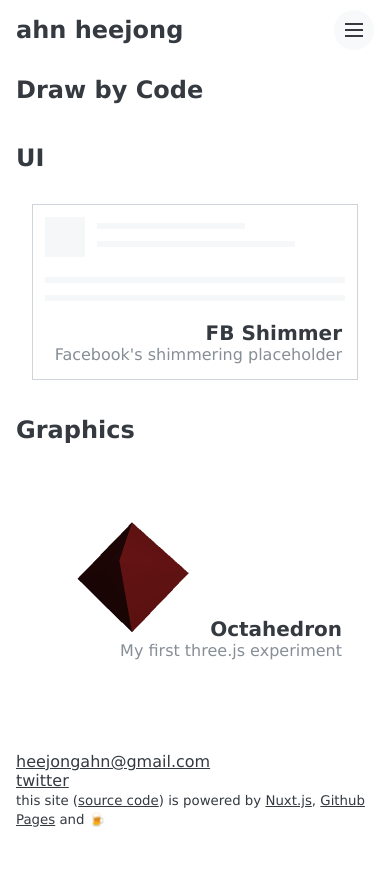
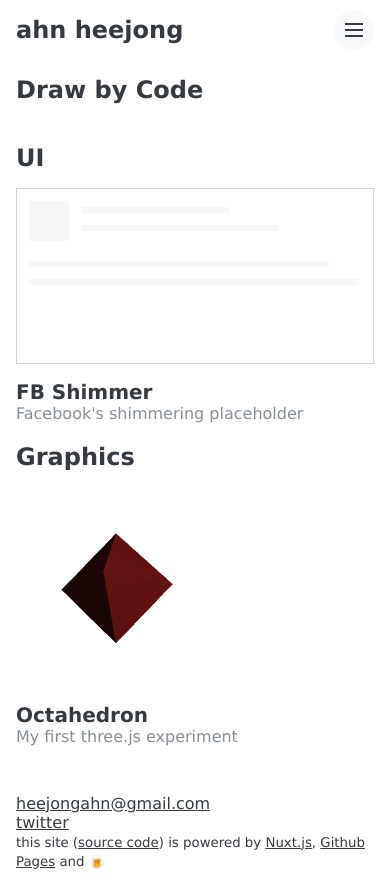
Before and after one commit to heejongahn/ahnheejong.name, a Nuxt app: page /palette in a window 390 px wide. Before the commit the page ends 844 px from the top, so only its background shows below. Built offline with nearby package versions, Linux system fonts and the light colour scheme.

Commit message:
Add responsive style for painting

```diff
--- a/components/Painting.vue
+++ b/components/Painting.vue
@@ -22,6 +22,7 @@ export default {
 
 <style module lang="scss">
 @import '~assets/variables';
+@import '~assets/media-query';
 
 .paintingLink {
   width: 100%;
@@ -34,10 +35,13 @@ export default {
   display: flex;
   flex-direction: column;
 
-  padding: 1em;
   border-radius: 20px;
 
   transition: all 0.2s cubic-bezier(0.445, 0.05, 0.55, 0.95);
+
+  @include wide-screen {
+    padding: 1em;
+  }
 
   &:hover {
     background-color: rgba(0, 0, 0, 0.02);
@@ -45,10 +49,14 @@ export default {
 }
 
 .commentary {
-  position: absolute;
-  text-align: right;
-  bottom: 2em;
-  right: 2em;
+  padding-top: 1em;
+
+  @include wide-screen {
+    position: absolute;
+    text-align: right;
+    bottom: 2em;
+    right: 2em;
+  }
 }
 
 .title {
```
